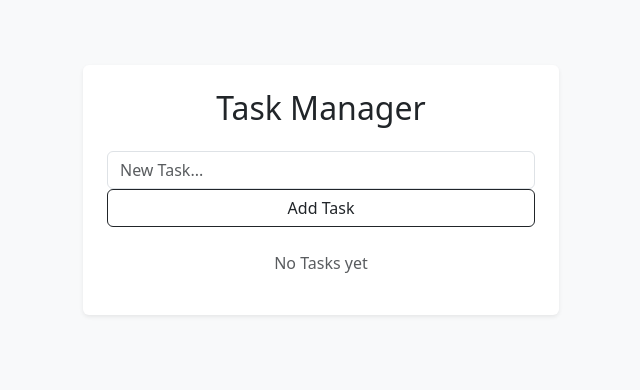
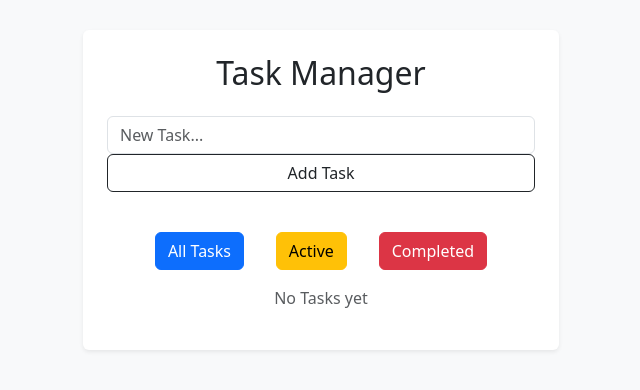
Before and after one commit to marconovas/To-Do-App, a React (Vite) app: page / in a window 1280 px wide. Shown: the part 210-600 px from the top of the page, without its empty margins (319-959 px from the left). Built offline with nearby package versions, Linux system fonts and the light colour scheme.

Commit message:
active all finished filter added

```diff
--- a/src/App.jsx
+++ b/src/App.jsx
@@ -2,6 +2,7 @@ import { useEffect, useState } from "react"
 import TaskForm from "./Components/TaskForm";
 import { Card, Container } from "react-bootstrap";
 import TaskList from "./Components/TaskList";
+import FilterBar from "./Components/FilterBar";
 
 function App() {
 
@@ -9,6 +10,14 @@ function App() {
     const storedTasks = localStorage.getItem("tasks");
     return storedTasks ? JSON.parse(storedTasks) : [];
   });
+  const [filter, setFilter] = useState("all");
+
+  const filteredTasks =
+  filter === "active" ?
+    tasks.filter(task => !task.completed) :
+  filter === "completed" ?
+    tasks.filter(task => task.completed)
+  : tasks;
 
   const addTask = (newTask) => {
     setTasks(prev => [...prev, newTask]);
@@ -39,8 +48,13 @@ function App() {
         <Card className="p-4 shadow-sm border-0">
           <h2 className="text-center mb-4">Task Manager</h2>
 
+
           <TaskForm addTasks={addTask}/>
-          <TaskList tasks={tasks} onComplete={completeTask} onDelete={deleteTask}/>
+
+          <FilterBar setFilter={setFilter}/>
+
+          <TaskList tasks={filteredTasks} onComplete={completeTask} onDelete={deleteTask}/>
+
         </Card>
 
       </Container>
--- /dev/null
+++ b/src/Components/FilterBar.jsx
@@ -0,0 +1,11 @@
+import { Button } from "react-bootstrap";
+
+export default function FilterBar ({ setFilter }) {
+    return(
+        <div className="d-flex justify-content-evenly m-3">
+            <Button variant="primary" onClick={() => setFilter("all")}>All Tasks</Button>
+            <Button variant="warning" onClick={() => setFilter("active")}>Active</Button>
+            <Button variant="danger" onClick={() => setFilter("completed")}>Completed</Button>
+        </div>
+    )
+}
```
